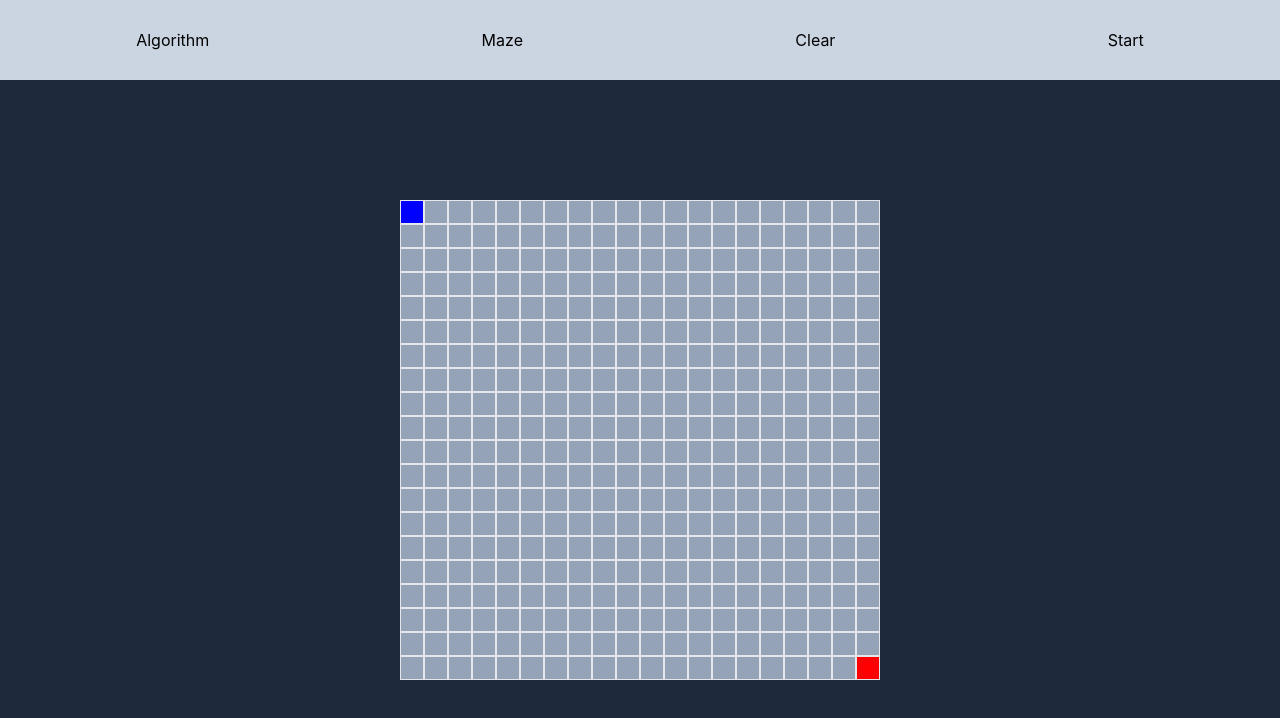
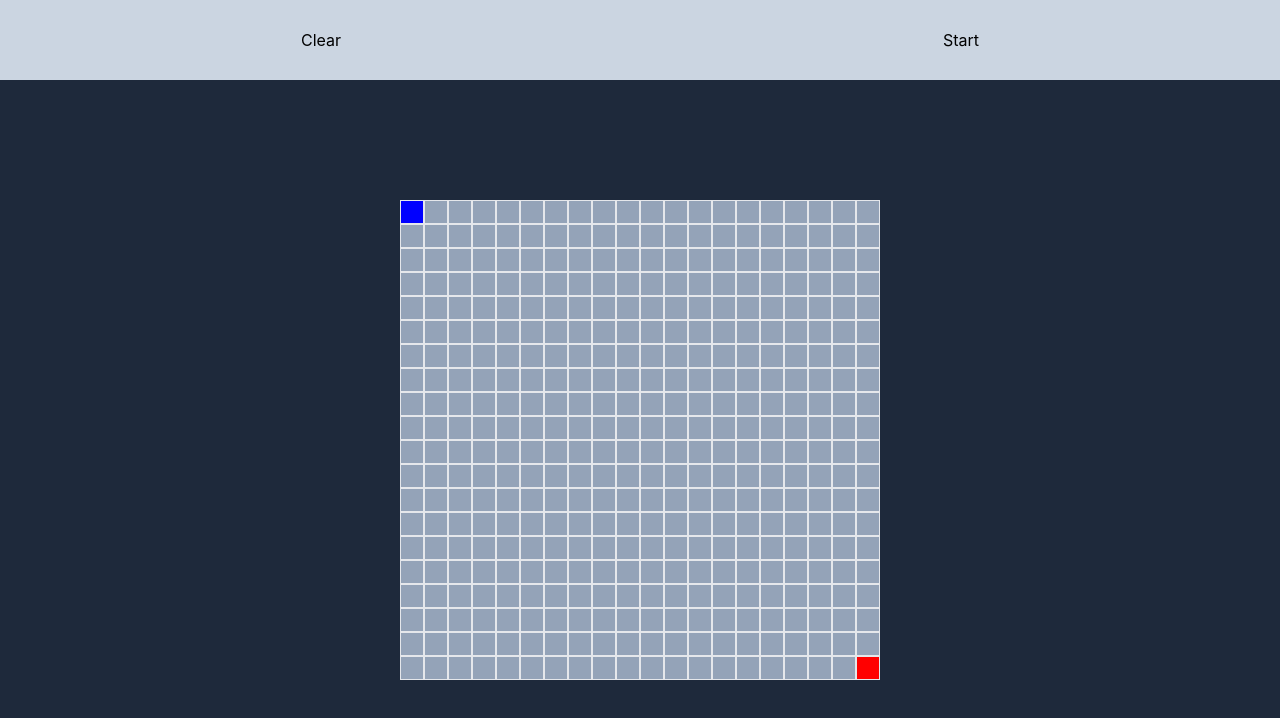
Before and after one commit to RyanBulluss/pathfinding, a React (Create React App) app: page / in a window 1280 px wide. Shown: the top 718 px of the page. Built offline with nearby package versions, Linux system fonts and the light colour scheme.

Commit message:
remove unused controls

```diff
--- a/src/Nav.jsx
+++ b/src/Nav.jsx
@@ -5,8 +5,6 @@ const Nav = ({ setFinding, resetState }) => {
 
     return (
         <nav className="w-full bg-slate-300 h-[10vh] flex justify-around">
-            <button className="hover:text-gray-500">Algorithm</button>
-            <button className="hover:text-gray-500">Maze</button>
             <button className="hover:text-gray-500" onClick={resetState}>Clear</button>
             <button className="hover:text-gray-500" onClick={() => setFinding(f => !f)}>Start</button>
         </nav>
```
